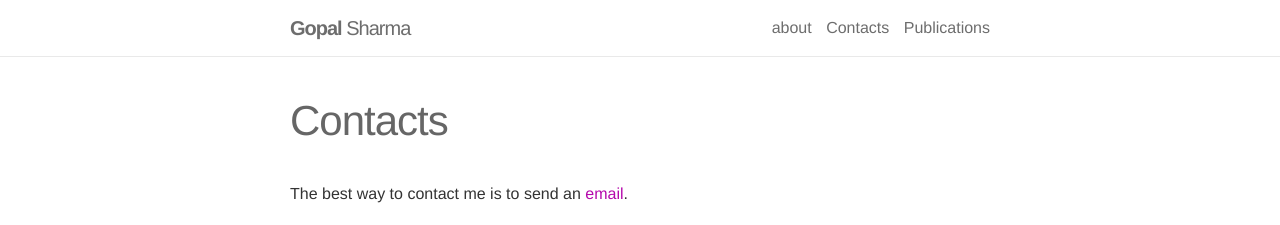
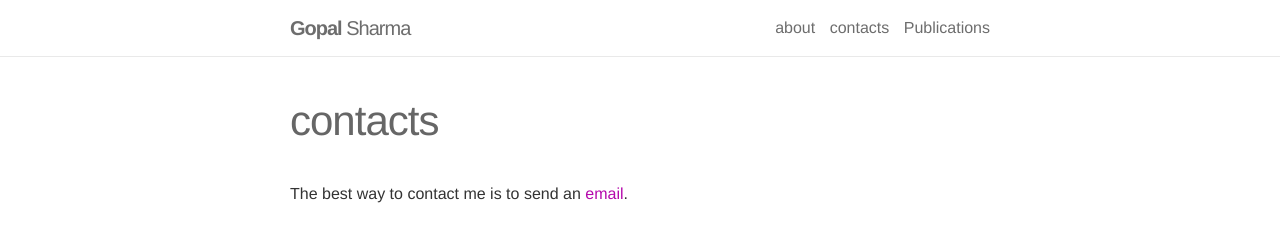
Before and after one commit to Hippogriff/old_hippogriff.github.io, a Jekyll site: the page built from _pages/contacts.md, in a window 1280 px wide. Shown: the top 225 px of the page. Built offline with Jekyll 4.4.1, drawn with Linux system fonts in a browser that asks for light colours; nearby versions of some CDN libraries; comment, search, counter and statistics services are not loaded.

Commit message:
changes case

```diff
--- a/_pages/contacts.md
+++ b/_pages/contacts.md
@@ -1,6 +1,6 @@
 ---
 layout: page
 permalink: /contacts/
-title: Contacts
+title: contacts
 ---
 The best way to contact me is to send an [email](mailto:{{ site.email }}).
```
